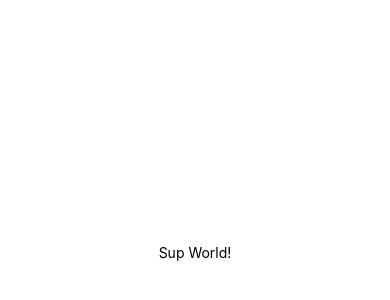
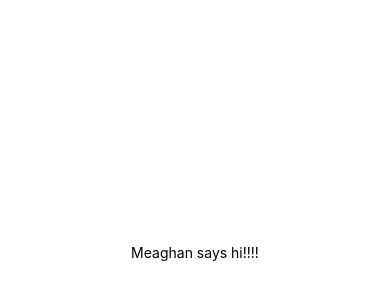
Before and after one commit to elid86/greenalyticsExpo, a React Native app: screen / in a window 390 px wide. Shown: the part 170-470 px from the top of the page. Built offline with nearby package versions, Linux system fonts and the light colour scheme.

Commit message:
Update App.js

```diff
--- a/App.js
+++ b/App.js
@@ -5,7 +5,7 @@ export default class App extends React.Component {
   render() {
     return (
       <View style={styles.container}>
-        <Text>Sup World!</Text>
+        <Text>Meaghan says hi!!!!</Text>
       </View>
     );
   }
```
